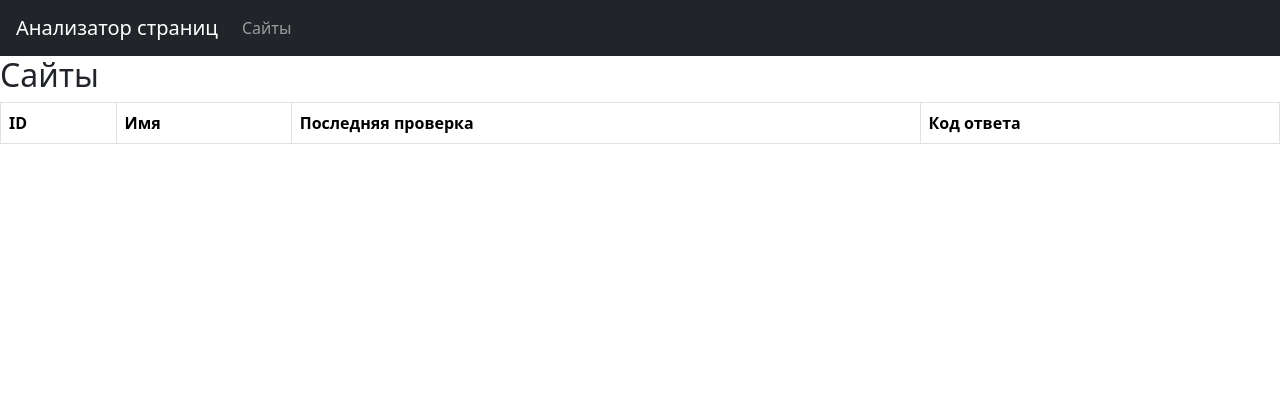
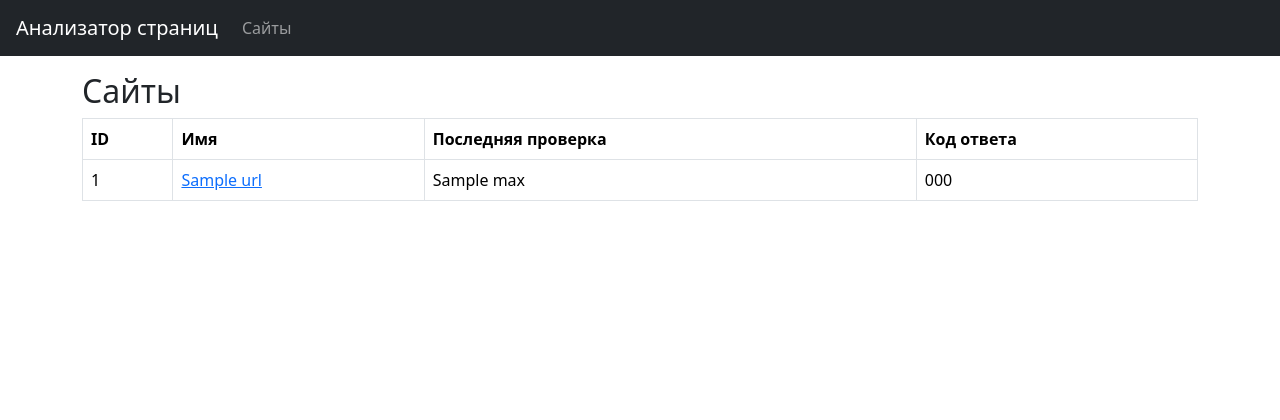
Before and after one commit to Treskun4eg/python-project-83, a Flask app: page /urls in a window 1280 px wide. Shown: the top 420 px of the page. Run offline with Flask 3, Linux system fonts and the light colour scheme; a database or web service that is not in the repository returns one stand-in record (values such as "Sample title"); lists and menus that the app fills with data are empty; some libraries are stand-ins or nearby versions.

Commit message:
add: outputs of the last scan results

```diff
--- a/page_analyzer/templates/urls.html
+++ b/page_analyzer/templates/urls.html
@@ -1,6 +1,7 @@
 {% extends 'base.html' %}
 
 {% block main %}
+<div class="container-lg mt-3">
     <h2>Сайты</h2>
     <div class="table-responsive">
         <table class="table table-bordered table-hover text-nowrap" data-test="urls">
@@ -12,18 +13,24 @@
                     <th>Код ответа</th>
                 </tr>
             </thead>
-    {% for row in records %}
+            {% for url in urls %}
             <tbody>
                 <tr>
-                <td>{{ row[0] }}</td>
+                    <td>{{ url.id }}</td>
                     <td>
-                    <a href="{{ url_for('get_url_id', id=row[0])}}">{{ row[1] }}</a>
+                        <a href="{{ url_for('get_url_id', id=url.id) }}">{{ url.name }}</a>
                     </td>
+                    {% if url.id in url_checks %}
+                        <td> {{ url_checks[url.id].max }}</td>
+                        <td> {{ url_checks[url.id].status_code }}</td>
+                    {% else %}
                         <td></td>
                         <td></td>
+                    {% endif %}
                 </tr>
             </tbody>
             {% endfor %}
         </table>
     </div>
+</div>
 {% endblock %}
```
Lines whose indentation alone changed are shown as unchanged.
